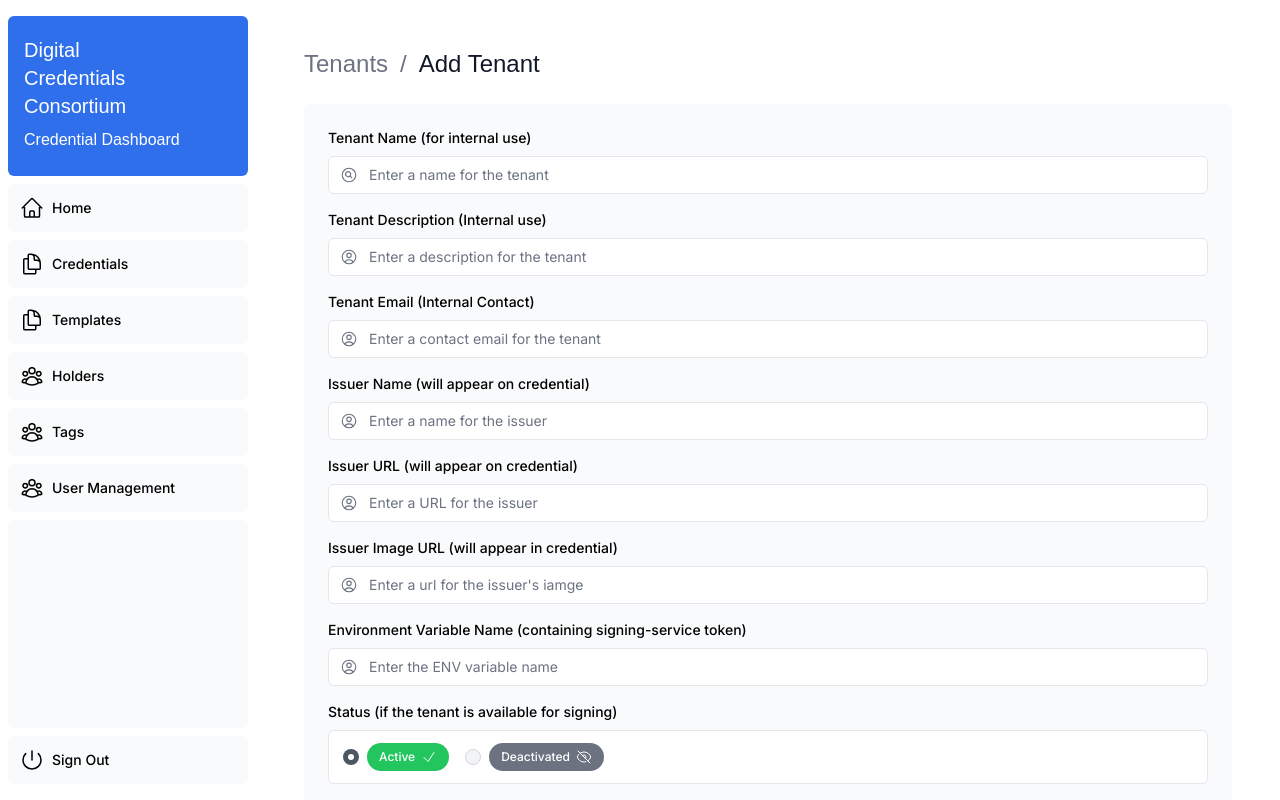
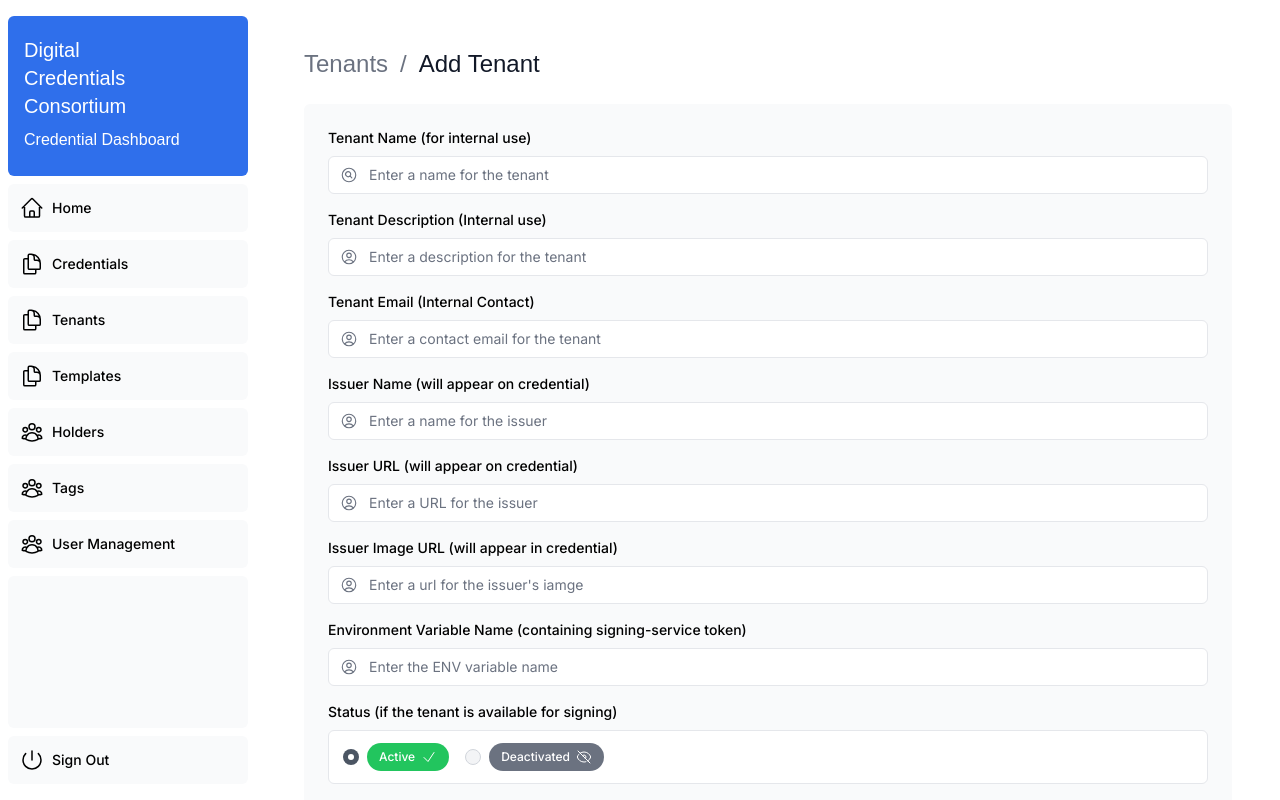
Before and after one commit to digitalcredentials/issuer-dashboard, a Next.js app: page /dashboard/tenants/create in a window 1280 px wide. Built offline with nearby package versions, Linux system fonts and the light colour scheme; a web font is replaced by a local one.

Commit message:
add tenants left nav menu item

```diff
--- a/app/ui/dashboard/nav-links.tsx
+++ b/app/ui/dashboard/nav-links.tsx
@@ -16,6 +16,11 @@ const links = [
   {
     name: 'Credentials',
     href: '/dashboard/credentials',
+    icon: DocumentDuplicateIcon,
+  },
+  {
+    name: 'Tenants',
+    href: '/dashboard/tenants',
     icon: DocumentDuplicateIcon,
   },
   {
```
